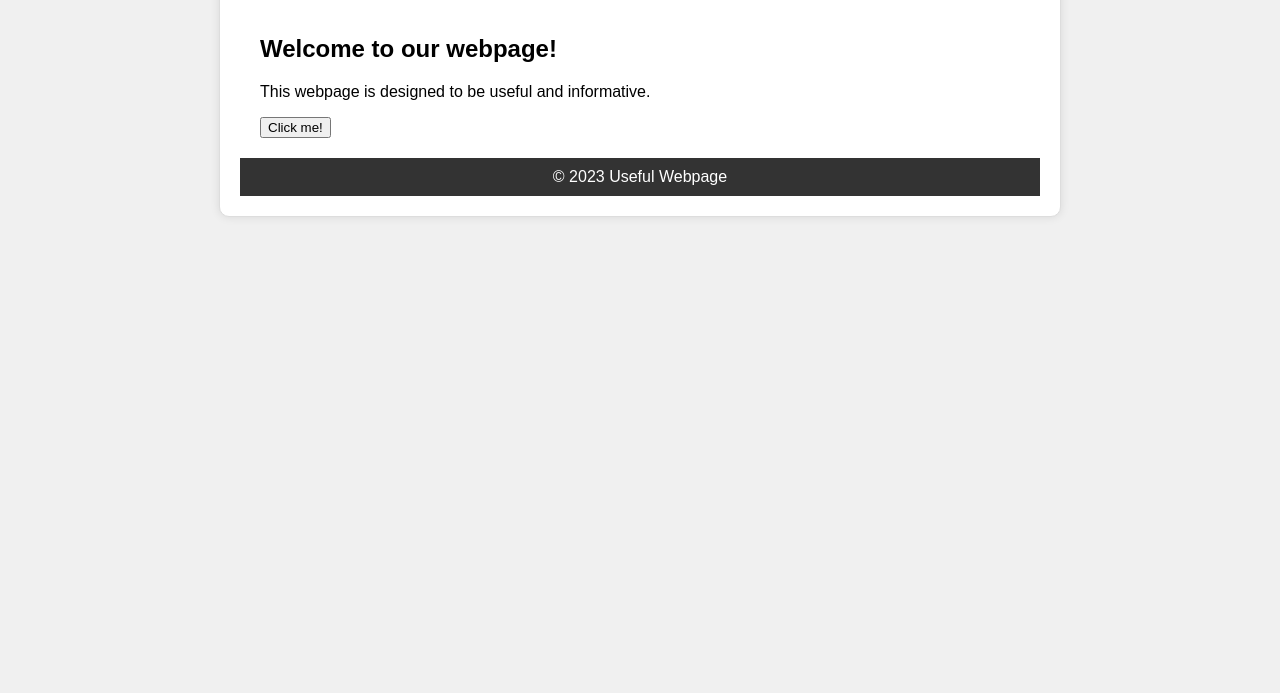
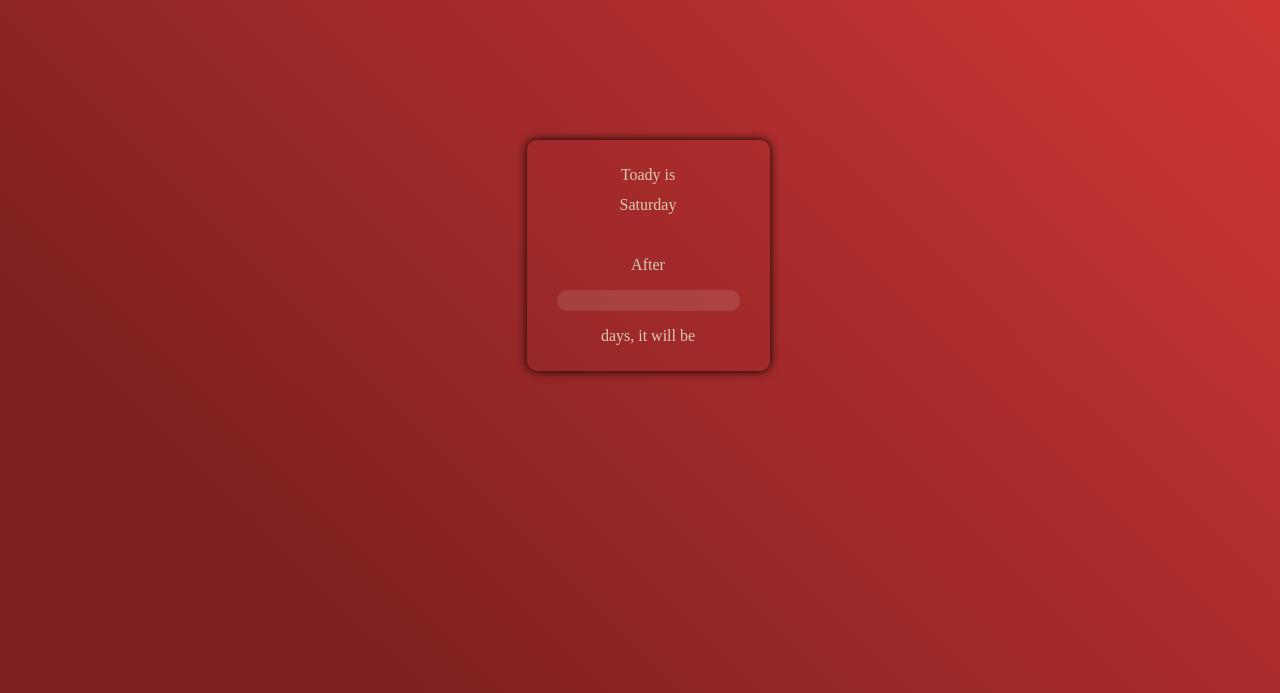
Before and after one commit to SubhamShrestha-NPU/ProjectCanvas, a plain HTML site: page test.html in a window 1280 px wide. Shown: the part 123-816 px from the top of the page. Drawn offline with Linux system fonts and the light colour scheme.

Commit message:
Created weekday calculator

```diff
--- a/test.html
+++ b/test.html
@@ -1,63 +1,115 @@
 <!DOCTYPE html>
 <html lang="en">
+
 <head>
     <meta charset="UTF-8">
     <meta name="viewport" content="width=device-width, initial-scale=1.0">
-    <title>Useful Webpage</title>
     <style>
+        * {
+             text-align: center;
+        }
         body {
-            font-family: Arial, sans-serif;
-            background-color: #f0f0f0;
+            background: linear-gradient(45deg, #802121 20%, #d53737) no-repeat;
+            height: 100vh;
+            width: 100vw;
+            color: #dacbb7;
+            line-height: 30px;
+
+            display: flex;
+            flex-direction: column;
+            justify-content: center;
+            align-items: center;
         }
-        .container {
-            max-width: 800px;
-            margin: 40px auto;
+
+        #container {
             padding: 20px;
-            background-color: #fff;
-            border: 1px solid #ddd;
             border-radius: 10px;
-            box-shadow: 0 0 10px rgba(0, 0, 0, 0.1);
+            box-shadow: 0 0 10px 0 #000;
+            display: flex;
+            flex-direction: column;
+            justify-content: center;
+            align-items: center;
         }
-        .header {
-            background-color: #333;
-            color: #fff;
-            padding: 10px;
-            text-align: center;
+
+        input {
+            background: #e3dddd21;
+            color:#f0c0c0;
+            border: 0;
+            border-radius: 10px;
+            margin: 10px;
+            padding: 3px;
         }
-        .header h1 {
-            margin: 0;
+
+        input:focus,
+        input:hover,
+        input:active {
+            border: 0;
+            outline: none;
         }
-        .content {
+
+        #error {
+            background: #f8e895;
+            color: red;
+            font-size: 20px;
             padding: 20px;
-        }
-        .footer {
-            background-color: #333;
-            color: #fff;
-            padding: 10px;
-            text-align: center;
-            clear: both;
+            border-radius: 10px;
+            box-shadow: 0 0 10px 0 #000;
+            margin: 10px;
+            visibility: hidden;
+            border-radius: 10px;
+            display: flex;
+            justify-content: center;
+            align-items: center;
         }
     </style>
+    <title>Document</title>
 </head>
+
 <body>
-    <div class="container">
-        <div class="header">
-            <h1>Useful Webpage</h1>
-        </div>
-        <div class="content">
-            <h2>Welcome to our webpage!</h2>
-            <p>This webpage is designed to be useful and informative.</p>
-            <button id="myButton">Click me!</button>
-            <div id="myDiv"></div>
-        </div>
-        <div class="footer">
-            &copy; 2023 Useful Webpage
-        </div>
+    <div id="container">
+        Toady is <span id="day"></span> <br />
+        After <input id="num" oninput="checker()"></input> days, it will be <span id="result"></span>
     </div>
+    <div id="error"></div>
     <script>
-        document.getElementById("myButton").addEventListener("click", function() {
-            document.getElementById("myDiv").innerHTML = "You clicked the button!";
-        });
+        "use strict";
+        const day = ['Sunday', 'Monday', 'Tuesday', 'Wednesday', 'Thursday', 'Friday', 'Saturday'];
+        const t = new Date().getDay(); //get current day
+        const result = document.getElementById('result');
+        const error = document.getElementById('error');
+
+        function checker() {
+            const value = document.getElementById('num').value;
+            if (value === "") {
+                result.innerHTML = "";
+                error.style.visibility = "visible";
+                error.innerHTML = "Input cannot be empty";
+            } else if (isNaN(value)) {
+                error.style.visibility = "visible";
+                error.innerHTML = "Input must be a number";
+            } else if (value < 0) {
+                error.style.visibility = "visible";
+                error.innerHTML = "Input should be positive"
+            }
+            else {
+                error.innerHTML = "";
+                try {
+                    const d = (Math.round(value) % 7 + t) % 7;
+                    const d2 = day[d];
+                    result.textContent = d2;
+                    error.style.visibility = 'hidden';
+                }
+                catch (err) {
+                    error.style.visibility = "visible";
+                    error.innerHTML = "Error: " + err.message;
+                }
+            }
+        }
+
+        document.getElementById('day').textContent = day[t]; // displays current day
+
+
     </script>
 </body>
+
 </html>
```
